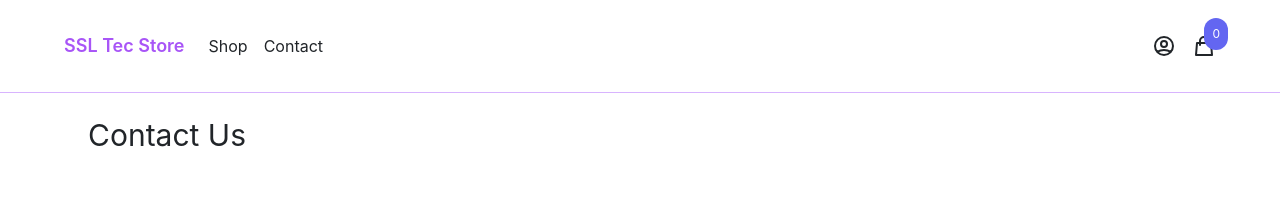
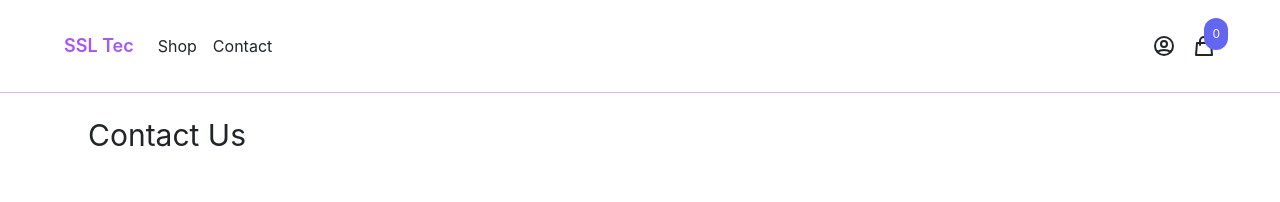
Before and after one commit to shoaibanwar13/SSL--ec--Store, a Django app: page /contact/ in a window 1280 px wide. Shown: the top 202 px of the page. Run offline with Django 4.2, Linux system fonts and the light colour scheme; some libraries are stand-ins or nearby versions.

Commit message:
Update base.html

```diff
--- a/templates/base.html
+++ b/templates/base.html
@@ -17,7 +17,7 @@
         <nav class="border-b border-purple-300">
             <div class="max-w-6xl mx-auto py-2 px-6 xl:px-0 flex items-center justify-between">
                 <div class="menu-left flex items-center space-x-6">
-                    <a href="{% url 'frontpage' %}" class="py-4 text-lg text-purple-500 font-semibold" style="text-decoration: none;">SSL Tec Store</a>
+                    <a href="{% url 'frontpage' %}" class="py-4 text-lg text-purple-500 font-semibold" style="text-decoration: none;">SSL Tec </a>
 
                     <ul class="flex items-center space-x-4">
                         <li><a href="{% url 'shop' %} "style="text-decoration: none;" >Shop</a></li>
```
